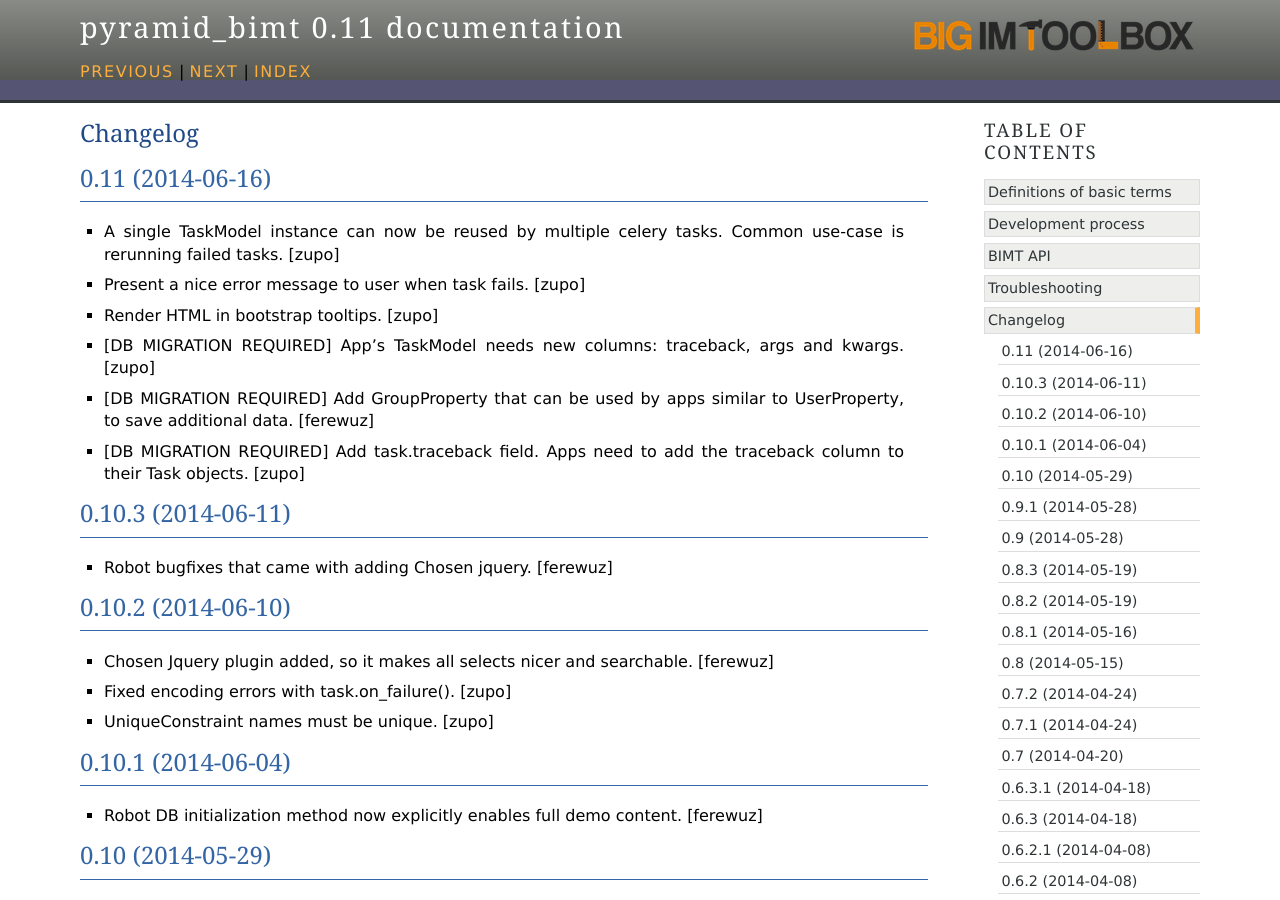
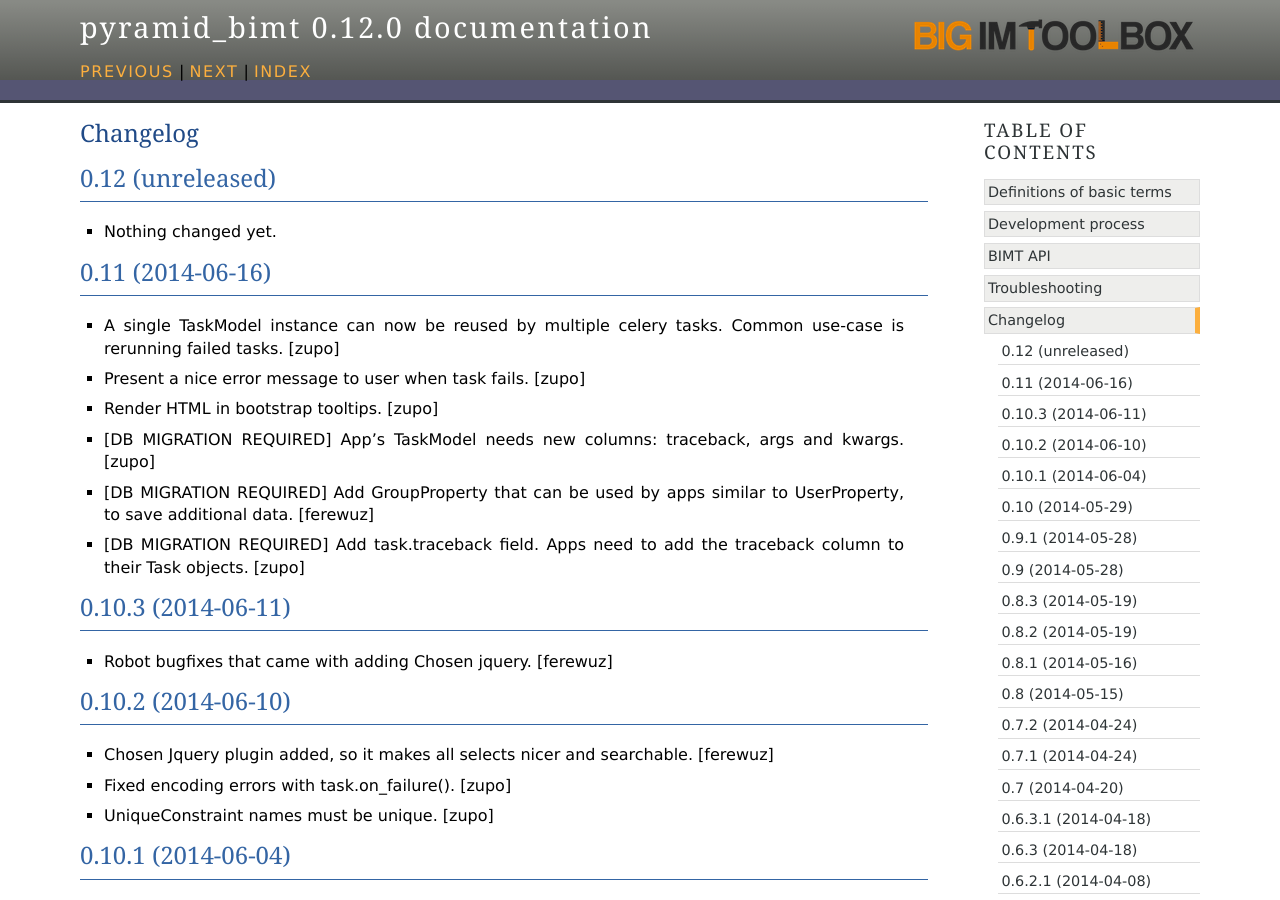
Before and after one commit to persho/pyramid_bimt, a Sphinx documentation site: the page built from docs/CHANGELOG.rst, in a window 1280 px wide and 900 px high. Built offline with Sphinx 7.4.7, drawn with Linux system fonts in a browser that asks for light colours.

Commit message:
Back to development: 0.12

```diff
--- a/docs/CHANGELOG.rst
+++ b/docs/CHANGELOG.rst
@@ -1,5 +1,11 @@
 Changelog
 =========
+
+
+0.12 (unreleased)
+-----------------
+
+- Nothing changed yet.
 
 
 0.11 (2014-06-16)
--- a/setup.py
+++ b/setup.py
@@ -18,7 +18,7 @@
 
 setup(
     name='pyramid_bimt',
-    version='0.11',
+    version='0.12.dev0',
     description='Base package for BIMT apps.',
     long_description=long_description,
     classifiers=[
```
